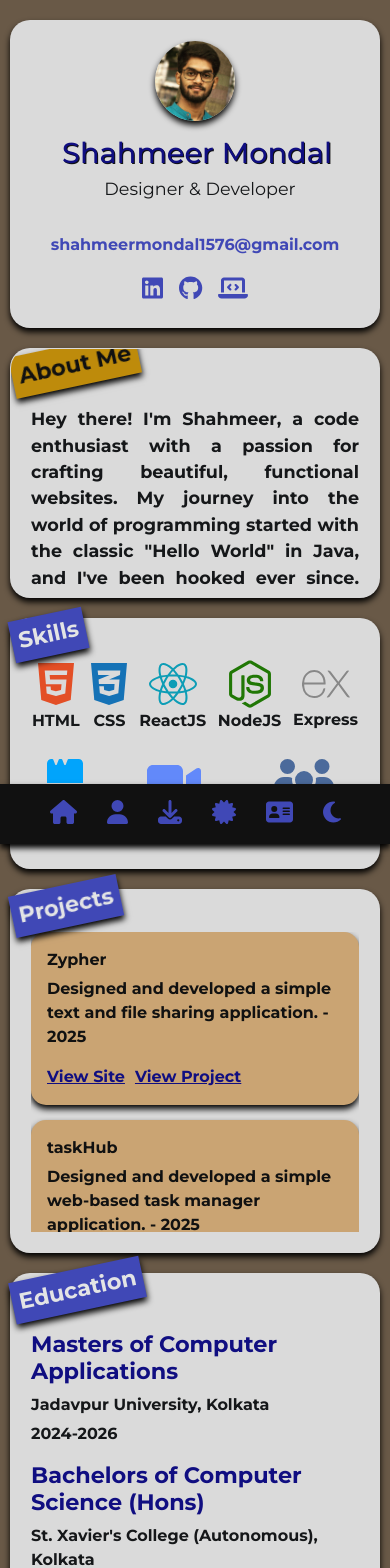
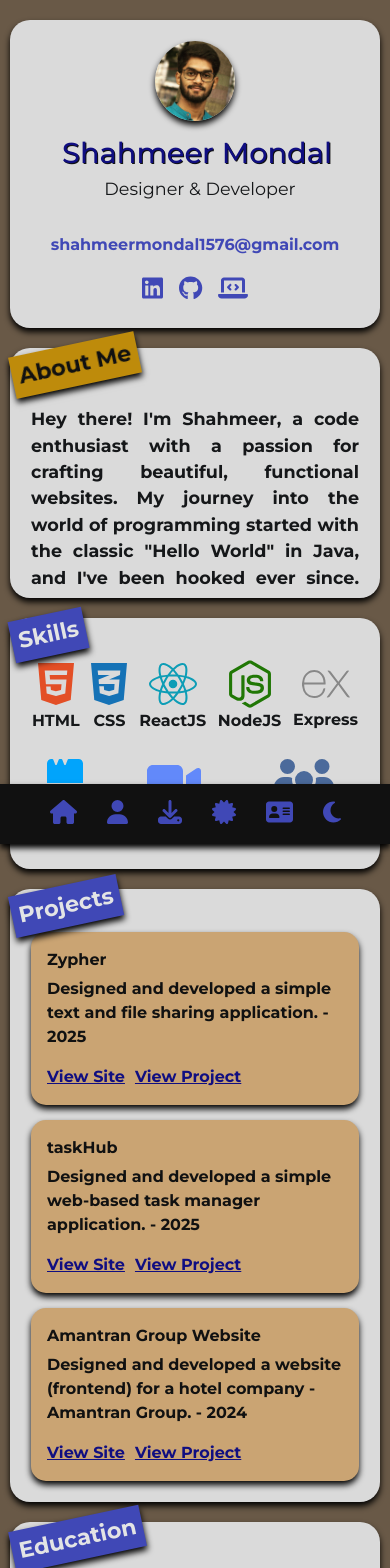
Before and after one commit to Shahmeer24/msam, a React (Vite) app: page / in a window 390 px wide. Shown: the top 1568 px of the page. Built offline with nearby package versions, Linux system fonts and the light colour scheme; a web font is replaced by a local one.

Commit message:
Update totalStyling.module.css

```diff
--- a/src/totalStyling.module.css
+++ b/src/totalStyling.module.css
@@ -246,7 +246,7 @@ button {
 .aboutMe {
     height: 250px;
     font-size: 1.1rem;
-    overflow: hidden;
+    /*overflow: hidden;*/
     position: relative;
 }
 
@@ -594,11 +594,6 @@ button {
 
     }
 
-    .projectsList{
-        height: 300px;
-        overflow-y: auto;
-    }
-
     .skillsGrid {
         display: flex;
         flex-wrap: wrap;
@@ -707,11 +702,6 @@ button {
 
      .aboutMeContent p {
         height: 80%;
-        overflow-y: auto;
-    }
-
-    .projectsList{
-        height: 300px;
         overflow-y: auto;
     }
 
```
